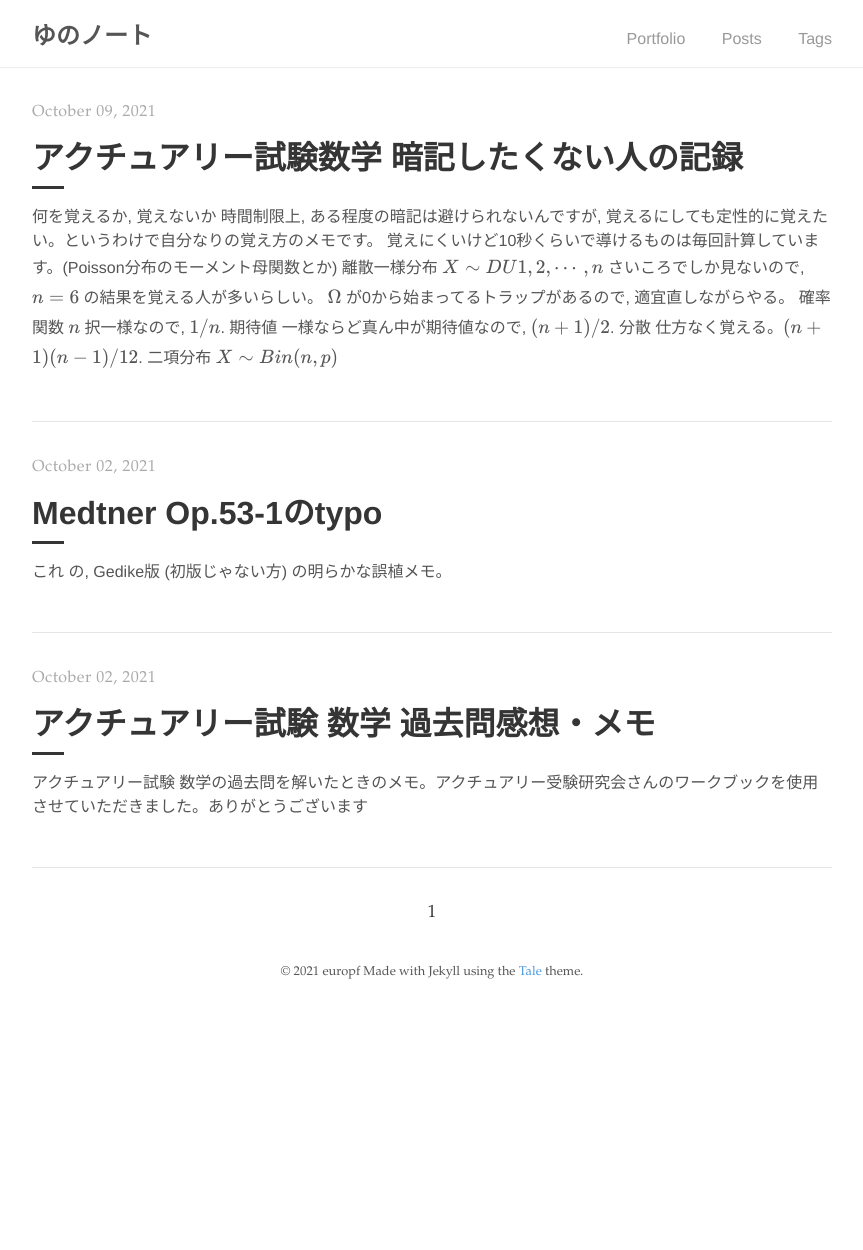
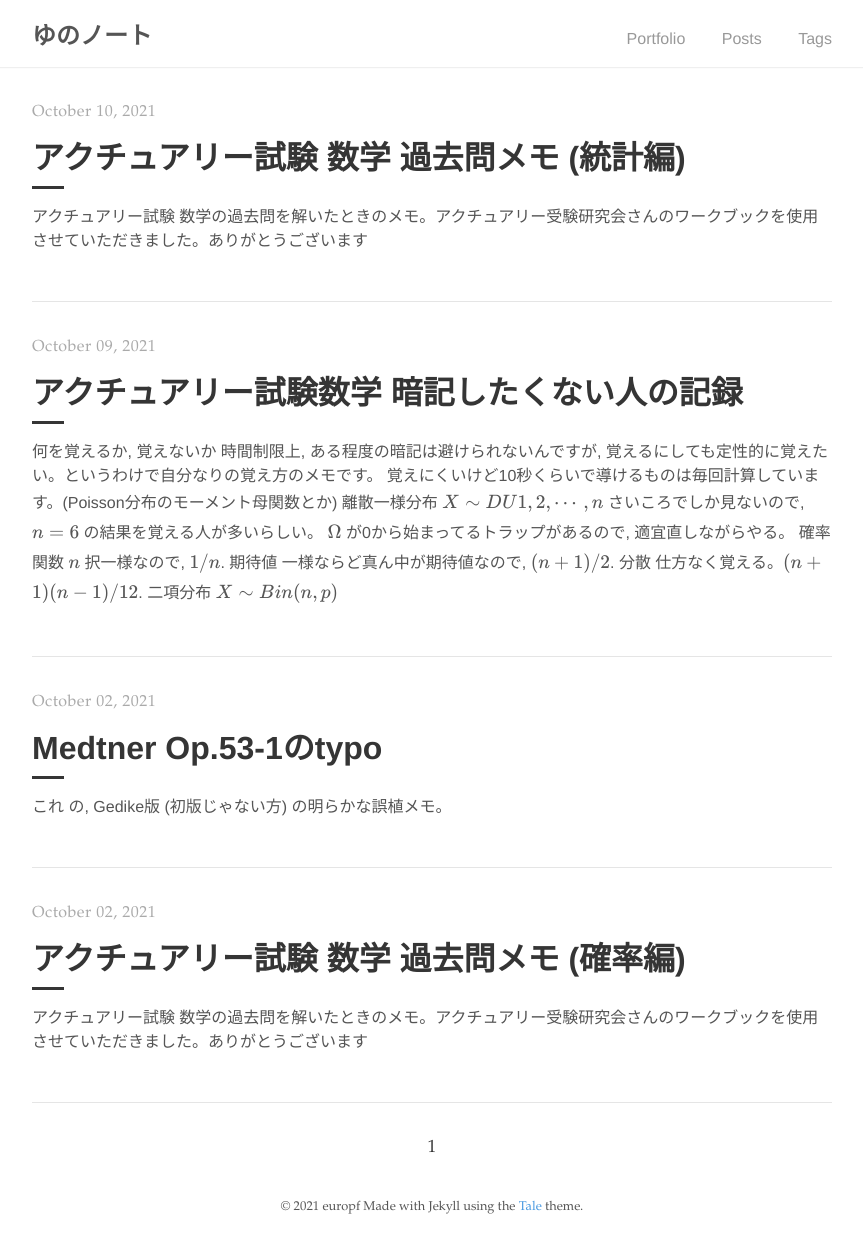
Before and after one commit to europf/europf.github.io, a Jekyll site: the page built from index.html, in a window 1280 px wide. Shown: the whole page, without its empty margins (208-1071 px from the left). Built offline with Jekyll 4.4.1, drawn with Linux system fonts in a browser that asks for light colours; nearby versions of some CDN libraries; the list of posts is cut into pages by our own code; before the commit the page ends 1015 px from its top, so only the background shows below that.

Commit message:
統計編をはじめた

```diff
--- a/_posts/2021-10-02-introducing-tale.md
+++ b/_posts/2021-10-02-ac-math-prob.md
@@ -1,6 +1,6 @@
 ---
 layout: post
-title:  "アクチュアリー試験 数学 過去問感想・メモ"
+title:  "アクチュアリー試験 数学 過去問メモ (確率編)"
 tags: アクチュアリー試験
 excerpt_separator: <!--more-->
 ---
--- /dev/null
+++ b/_posts/2021-10-10-ac-math-stat.md
@@ -0,0 +1,23 @@
+---
+layout: post
+title:  "アクチュアリー試験 数学 過去問メモ (統計編)"
+tags: アクチュアリー試験
+excerpt_separator: <!--more-->
+---
+
+アクチュアリー試験 数学の過去問を解いたときのメモ。[アクチュアリー受験研究会](https://pre-actuaries.com)さんのワークブックを使用させていただきました。ありがとうございます<!--more-->
+
+初見で間違えた要復習問題には 🔵 をつけました。
+### 第9章 順序統計量系
+記述式の時代に重めの問題が出ている。
+- S62 4 前者のpdfを直接書くのは難しいので, モーメント母関数が一致することを言う。
+- S62 5 久保川[1] p.103 のように直接書き下すのが楽。これが証明になっているのかはさておき。
+- H1 1(9) $n$ 回とも $\log(1 + 1/n)$ より大ならよい。
+- H3 1(1) $X_(5) - X_(1)$ の分布を出してから定義通りやる。
+- H3 1(4) 直接書き下す。
+- H4 1(4) $Y$ の分布を出してから定義通りやる。
+- H5 3 $n = 65$ のとき $Z \geq 0.95$ となる確率を求める。母集団は $[0,1]$ のこと。
+- H6 1(4) $Y_n \leq y$ を $X_{(n)}$ について解いてからやるのが楽。
+- 🔵 H6 1(5) 後半意味がわからないので統計編終えてから戻ってきたい。
+- 🔵 H6 4 難問きた。
+- H8 3 部分積分。分布関数が(1)の右辺になる。
```
